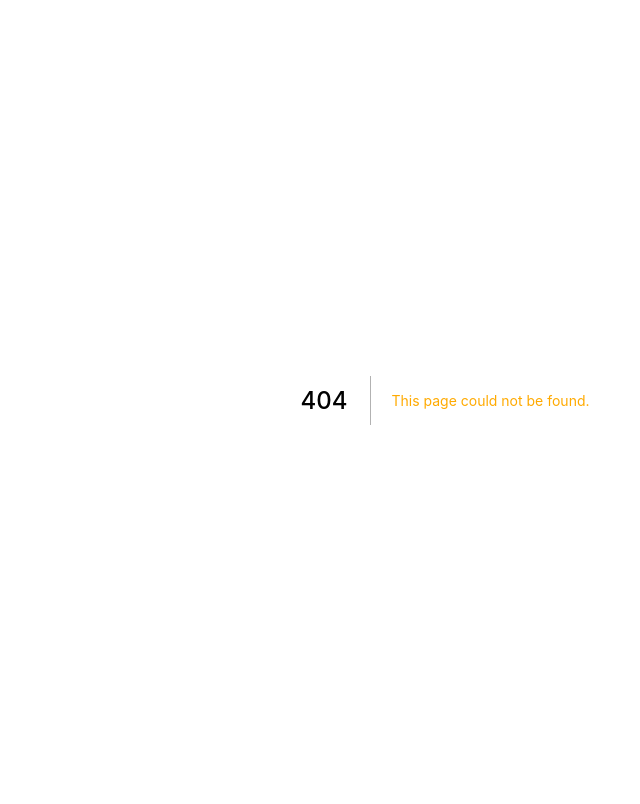
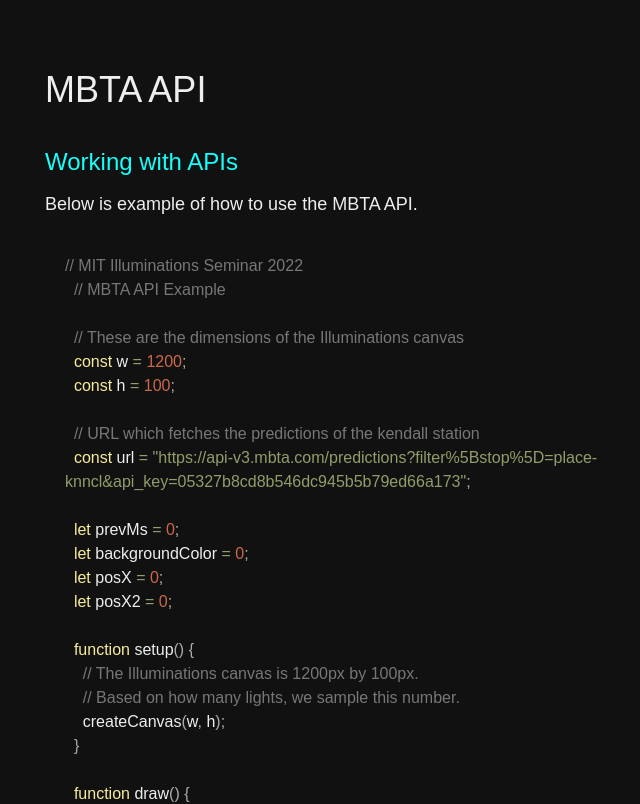
Before and after one commit to poofytoo/illuminations-seminar, a Next.js app in the folder src/: page /10-mbta-api in a window 1280 px wide. Before the commit this address had no page. Shown: the top 804 px of the page, without its empty margins (195-835 px from the left). Built offline with nearby package versions, Linux system fonts and the light colour scheme.

Commit message:
feat: add api code

```diff
--- a/src/package.json
+++ b/src/package.json
@@ -10,11 +10,14 @@
     "lint": "next lint"
   },
   "dependencies": {
+    "@types/prismjs": "^1.26.0",
     "classnames": "^2.3.1",
     "googleapis": "^107.0.0",
     "next": "12.1.6",
+    "prismjs": "^1.29.0",
     "react": "18.2.0",
     "react-dom": "18.2.0",
+    "react-simple-code-editor": "^0.13.1",
     "sass": "^1.54.9"
   },
   "devDependencies": {
--- /dev/null
+++ b/src/pages/10-mbta-api.tsx
@@ -0,0 +1,96 @@
+import Editor from 'react-simple-code-editor';
+import { useState } from 'react';
+
+import styles from '../styles/Guide.module.scss';
+
+import { highlight, languages } from 'prismjs';
+import 'prismjs/components/prism-clike';
+import 'prismjs/components/prism-javascript';
+import 'prismjs/themes/prism-twilight.min.css';
+
+const Page = ({ data }: any) => {
+  const [code, setCode] = useState(`// MIT Illuminations Seminar 2022
+  // MBTA API Example
+
+  // These are the dimensions of the Illuminations canvas
+  const w = 1200;
+  const h = 100;
+
+  // URL which fetches the predictions of the kendall station
+  const url = "https://api-v3.mbta.com/predictions?filter%5Bstop%5D=place-knncl&api_key=05327b8cd8b546dc945b5b79ed66a173";
+
+  let prevMs = 0;
+  let backgroundColor = 0;
+  let posX = 0;
+  let posX2 = 0;
+
+  function setup() {
+    // The Illuminations canvas is 1200px by 100px.
+    // Based on how many lights, we sample this number.
+    createCanvas(w, h);
+  }
+
+  function draw() {
+    // Get the current number of milliseconds since the app started
+    let ms = millis();
+
+    // To prevent constantly hitting the API on every 'draw', we only run the following
+    // once every 500ms (0.5 seconds)
+    if (prevMs + 500 < ms) {
+      prevMs = ms;
+
+      // httpGet is a p5js function which fetches the data from a URL and loads it in the
+      // response variable. This syntax is called an arrow function.
+      // The full reference: https://p5js.org/reference/#/p5/httpGet
+      httpGet(url, 'json', false, (response) => {
+
+        // We do some math to figure out where to position it
+        let timeAwayMs = new Date(response.data[0].attributes.arrival_time) - new Date();
+        posX = Math.min(((300000 - timeAwayMs)/300000) * 1000, 1000);
+
+        let timeAwayMs2 = new Date(response.data[1].attributes.arrival_time) - new Date();
+        posX2 = Math.min(((300000 - timeAwayMs2)/300000) * 1000, 1000);
+
+      });
+    }
+
+    // background
+    background(backgroundColor);
+
+    strokeWeight(7);
+
+    // yellow square which represents our station
+    fill(255,200,0);
+    stroke(255, 200, 0);
+    rect(1000,0,100,100);
+
+    // red square
+    fill(255,0,0);
+    stroke(120,0,0);
+    rect(Math.floor(posX),0,100,100);
+
+    // red square 2
+    fill(255,0,0);
+    stroke(120,0,0);
+    rect(Math.floor(posX2),0,100,100);
+
+  }
+  `);
+
+  return (
+    <div className={styles.guideContent}>
+      <h1>MBTA API</h1>
+      <h2>Working with APIs</h2>
+      <p>Below is example of how to use the MBTA API.</p>
+      <Editor
+        value={code}
+        onValueChange={(code) => setCode(code)}
+        highlight={(code) => highlight(code, languages.js, 'javascript')}
+        padding={20}
+        style={{ overflow: 'visible' }}
+      />
+    </div>
+  );
+};
+
+export default Page;
--- a/src/pages/9-potentiometer.tsx
+++ b/src/pages/9-potentiometer.tsx
@@ -7,7 +7,7 @@
       <h1>The Potentiometer</h1>
       <h2>Pots!</h2>
       <p>
-        A Potentiometer (affectionately known as a pot) is a three-terminal
+        A potentiometer (affectionately known as a pot) is a three-terminal
         resistor with a sliding or rotating contact that forms a voltage
         divider.
       </p>
--- a/src/styles/Guide.module.scss
+++ b/src/styles/Guide.module.scss
@@ -81,4 +81,17 @@
     border: 3px solid white;
     border-width: 0 3px 3px 0;
   }
+
+  pre {
+    border: 2px solid pink;
+  }
+
+  textarea {
+    background-color: '#222222';
+    border-radius: 20px;
+
+    &:focus {
+      outline: 2px solid var(--highlight) !important;
+    }
+  }
 }
```
Also changed, not shown: src/pages/8-analog-in.tsx (+9 -2 lines), 2 other files (tests, documents, lock files or other folders).
